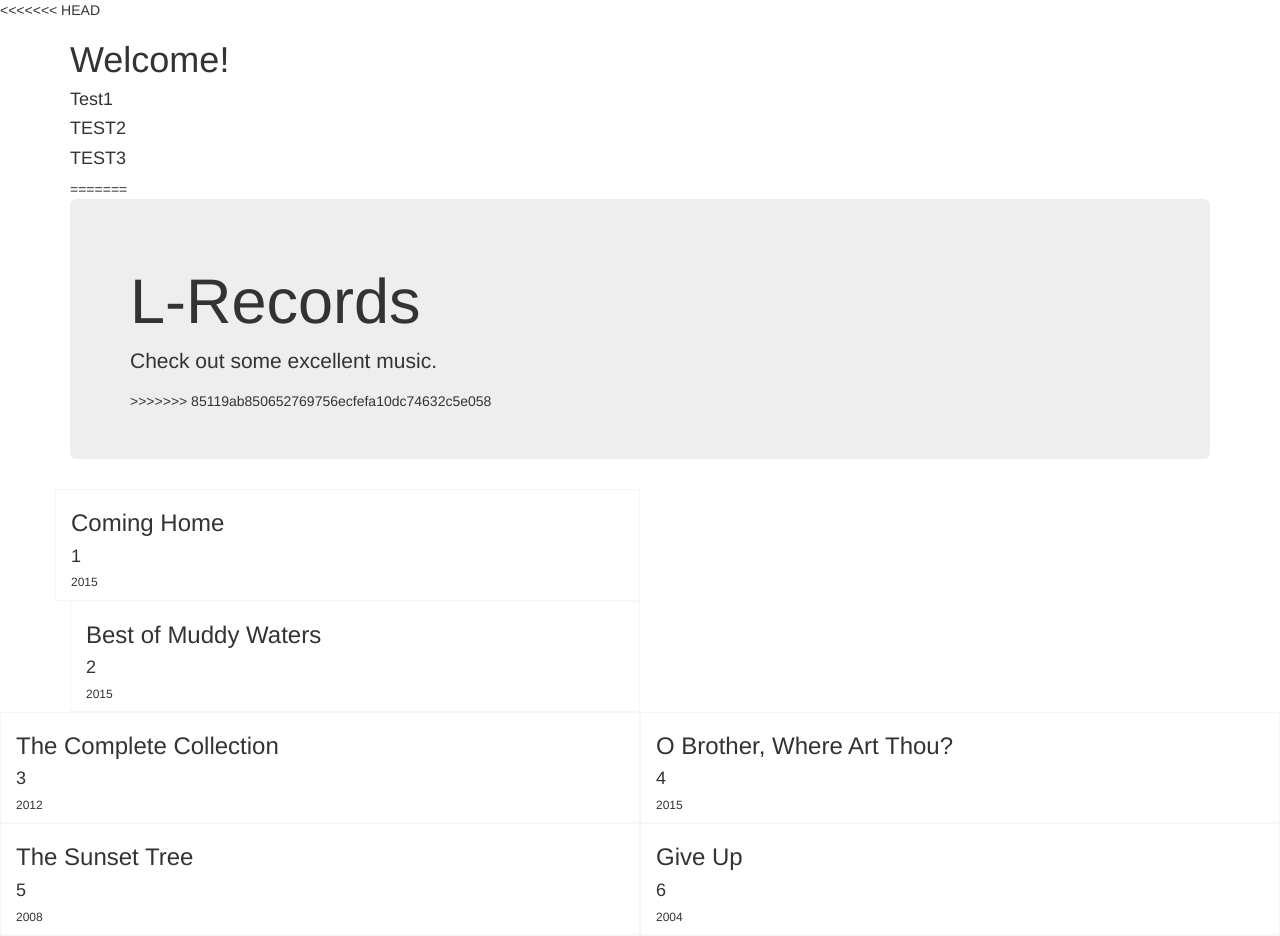
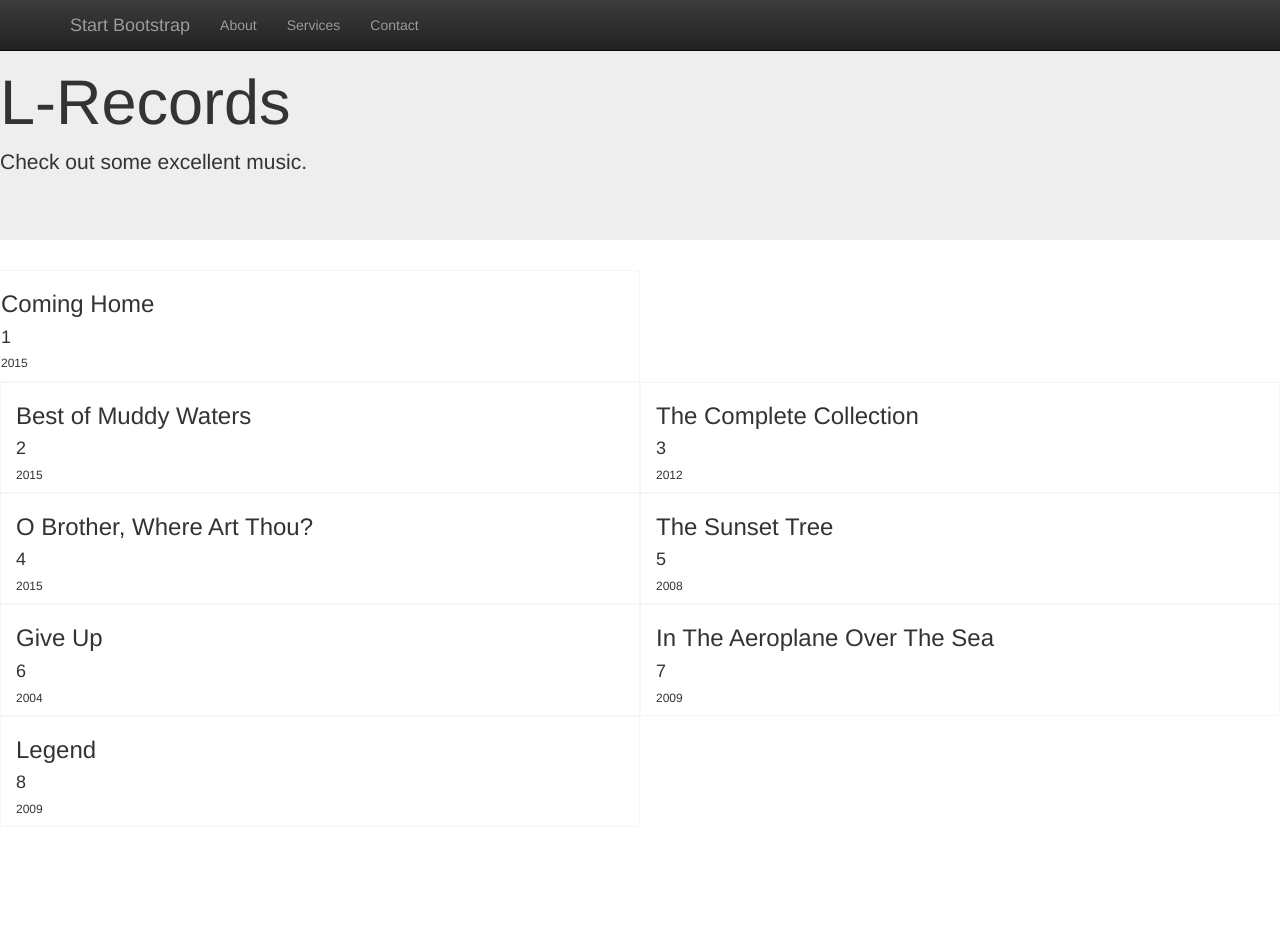
Before and after one commit to lichtec/FSND-Project3, a Flask app: template item_catalog/app/templates/records/welcome.html in a window 1280 px wide. Shown: the top 936 px of the page. After the commit the page ends 827 px from the top, so only its background shows below. Run offline with Flask 2, Linux system fonts and the light colour scheme; the template is opened without the code that fills it: values that come from a table or form of the project are taken from there, others are empty; data comes from the database, SQL or seed files in the repository; parts of the project's set-up code (start-up, migrations or seed data) failed here and were passed over; some libraries are stand-ins or nearby versions.

Commit message:
modified welcome with bootstrap template

```diff
--- a/item_catalog/app/templates/records/welcome.html
+++ b/item_catalog/app/templates/records/welcome.html
@@ -18,19 +18,44 @@
 </head>
 
 <body>
-<<<<<<< HEAD
-    <div class="container">
-        <h1>Welcome!</h1>
-		<div class="span4"><h4>Test1</h4></div>
-		<div class="span4"><h4>TEST2</h4></div>
-		<div class="span4"><h4>TEST3</h4></div>
-=======
-    <div class="jumbotron">
+
+<!-- Navigation -->
+    <nav class="navbar navbar-inverse navbar-fixed-top" role="navigation">
+        <div class="container">
+            <!-- Brand and toggle get grouped for better mobile display -->
+            <div class="navbar-header">
+                <button type="button" class="navbar-toggle" data-toggle="collapse" data-target="#bs-example-navbar-collapse-1">
+                    <span class="sr-only">Toggle navigation</span>
+                    <span class="icon-bar"></span>
+                    <span class="icon-bar"></span>
+                    <span class="icon-bar"></span>
+                </button>
+                <a class="navbar-brand" href="#">Start Bootstrap</a>
+            </div>
+            <!-- Collect the nav links, forms, and other content for toggling -->
+            <div class="collapse navbar-collapse" id="bs-example-navbar-collapse-1">
+                <ul class="nav navbar-nav">
+                    <li>
+                        <a href="#">About</a>
+                    </li>
+                    <li>
+                        <a href="#">Services</a>
+                    </li>
+                    <li>
+                        <a href="#">Contact</a>
+                    </li>
+                </ul>
+            </div>
+            <!-- /.navbar-collapse -->
+        </div>
+        <!-- /.container -->
+    </nav>
+
+	<div class="jumbotron">
         <div class="fluid-container">
             <h1>L-Records</h1>
             <p>Check out some excellent music.</p>
         </div>
->>>>>>> 85119ab850652769756ecfefa10dc74632c5e058
     </div>
 
     <div class="fluid-container">
```
